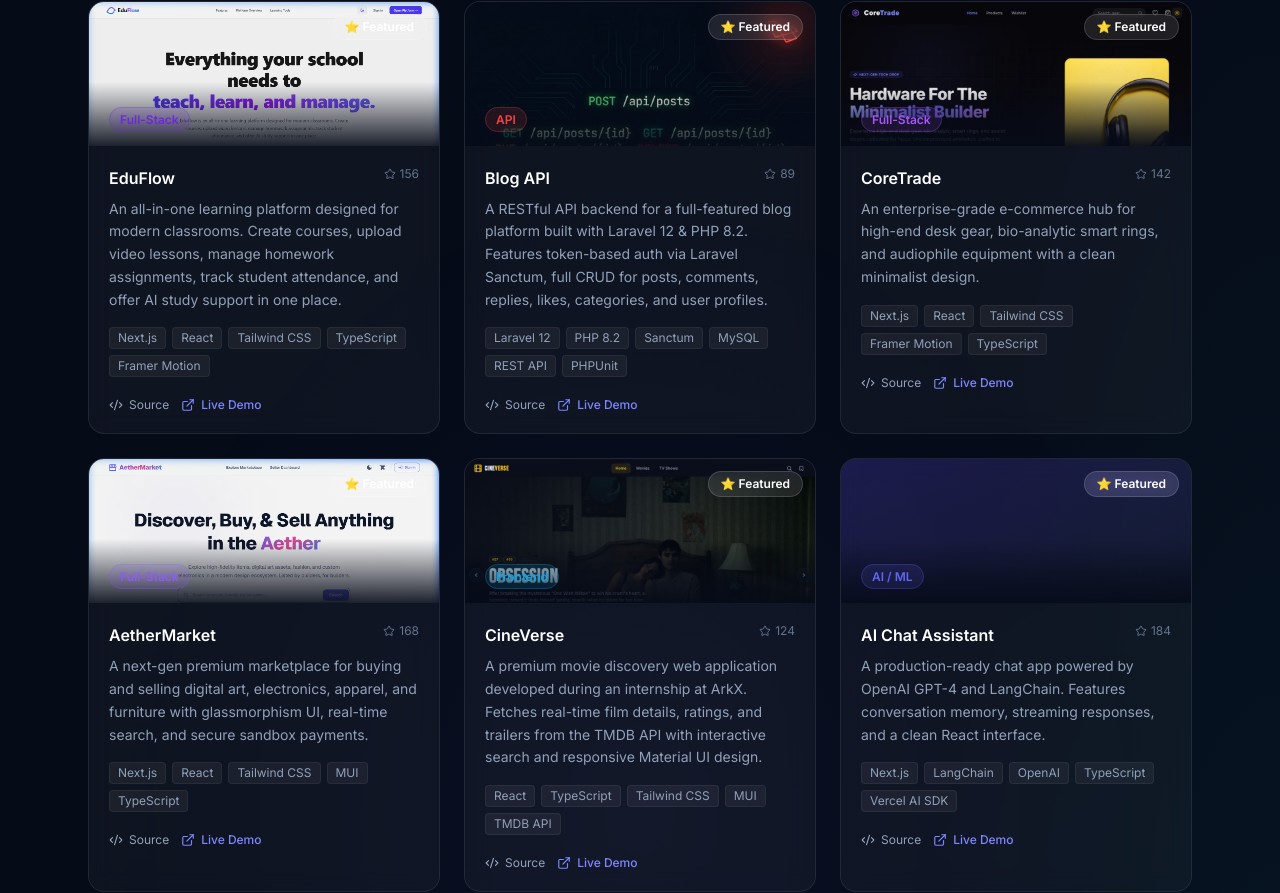
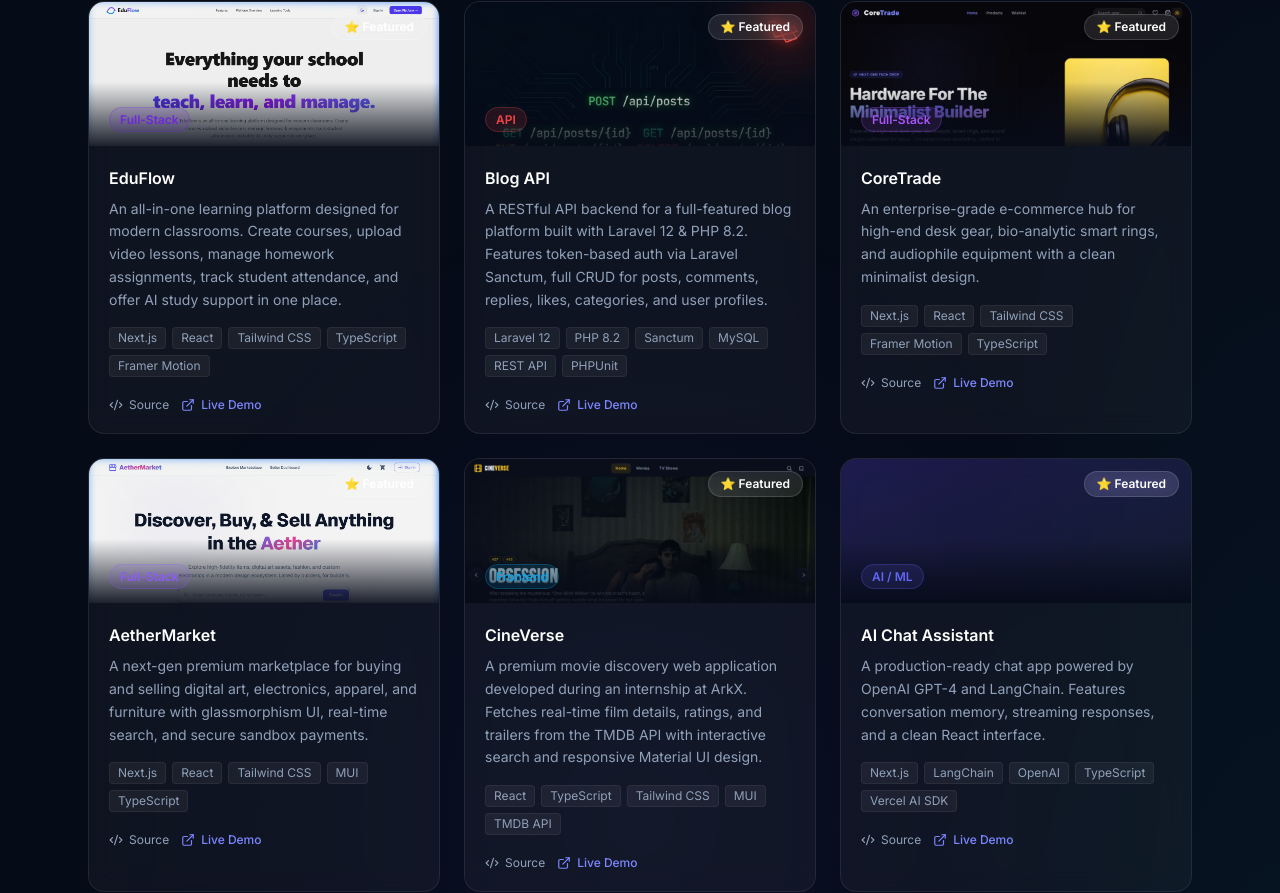
Before and after one commit to Marewane/modern_portfolio, a Next.js app: page / in a window 1280 px wide. Shown: the part 3313-4206 px from the top of the page. Built offline with nearby package versions, Linux system fonts and the light colour scheme.

Commit message:
feat: remove stars count from project cards

```diff
--- a/src/components/Projects.tsx
+++ b/src/components/Projects.tsx
@@ -2,7 +2,7 @@
 
 import { useState } from "react";
 import { motion, AnimatePresence } from "framer-motion";
-import { Code2, ExternalLink, Star } from "lucide-react";
+import { Code2, ExternalLink } from "lucide-react";
 import AnimatedSection from "./ui/AnimatedSection";
 
 const FILTERS = ["All", "Full-Stack", "AI / ML", "Frontend", "API"];
@@ -271,10 +271,6 @@ export default function Projects() {
                     <h3 className="text-white font-semibold text-base group-hover:text-indigo-300 transition-colors">
                       {project.title}
                     </h3>
-                    <div className="flex items-center gap-1 text-slate-500 text-xs ml-2 shrink-0">
-                      <Star size={12} />
-                      <span>{project.stars}</span>
-                    </div>
                   </div>
                   <p className="text-slate-400 text-sm leading-relaxed mb-4">
                     {project.description}
```
